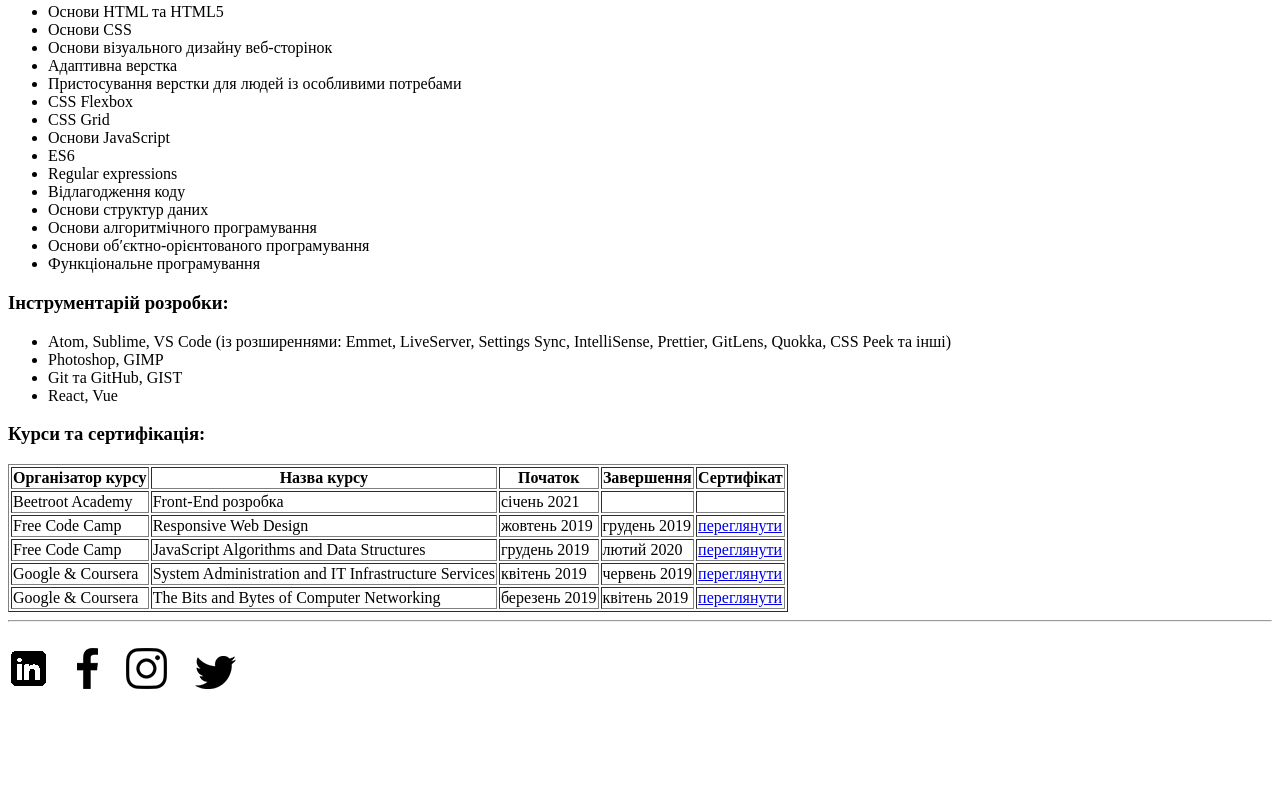
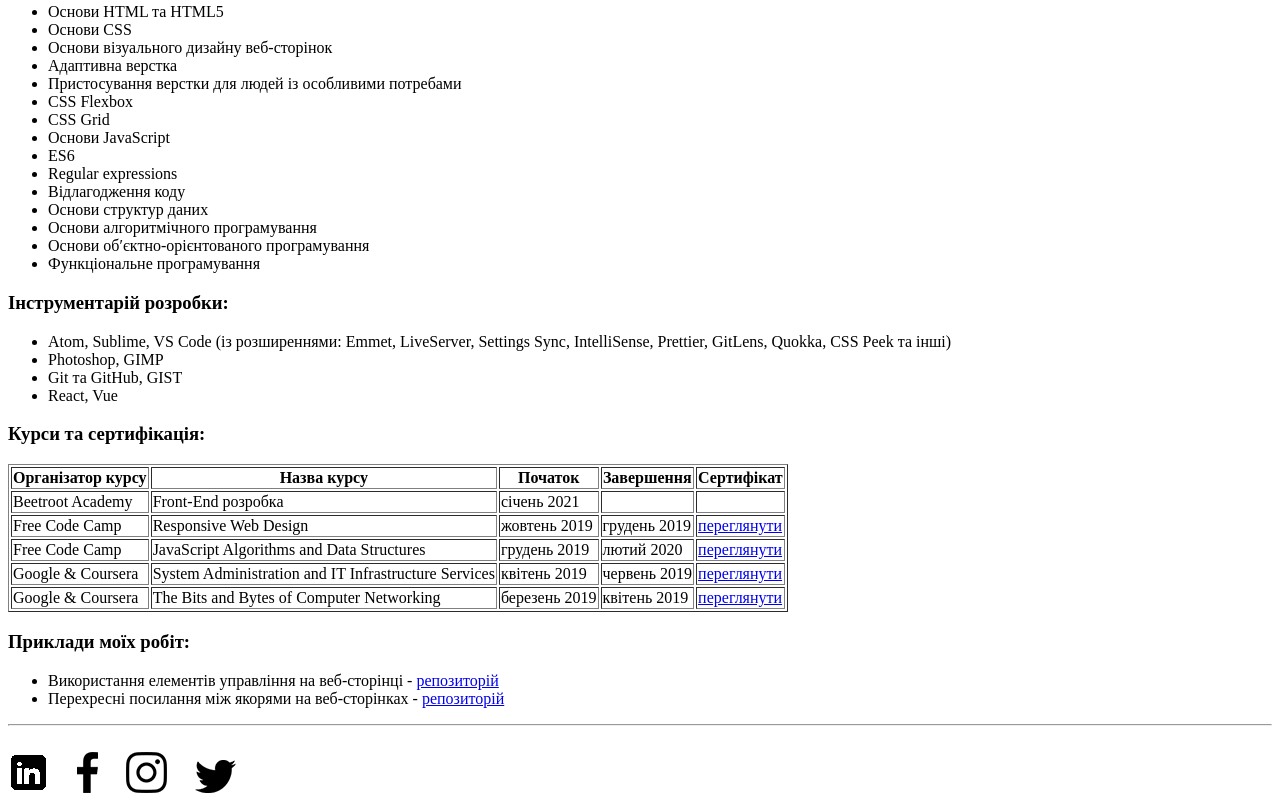
Before and after one commit to SerhiyPyatak/myCV, a plain HTML site: page index.html in a window 1280 px wide. Shown: the part 441-1246 px from the top of the page. Before the commit the page ends 1142 px from the top, so only its background shows below. Drawn offline with Linux system fonts and the light colour scheme.

Commit message:
Hometask #2 was added as portfolio

```diff
--- a/index.html
+++ b/index.html
@@ -110,6 +110,19 @@
                 </tr>
             </table>
         </div>
+        <div class="content" id="portfolio">
+            <h3>Приклади моїх робіт:</h3>
+            <ul>
+                <li>
+                    Використання елементів управління на веб-сторінці -
+                    <a href="https://github.com/SerhiyPyatak/task2_shoppingChk" target="_blank">репозиторій</a>
+                </li>
+                <li>
+                    Перехресні посилання між якорями на веб-сторінках -
+                    <a href="https://github.com/SerhiyPyatak/task2_crossLinks" target="_blank">репозиторій</a>
+                </li>
+            </ul>
+        </div>
     </section>
     <hr>
     <br>
```
